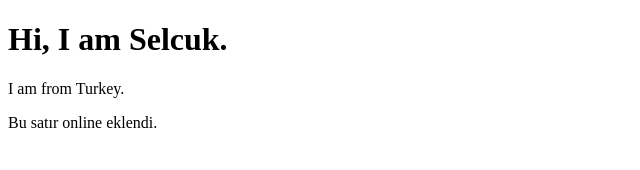
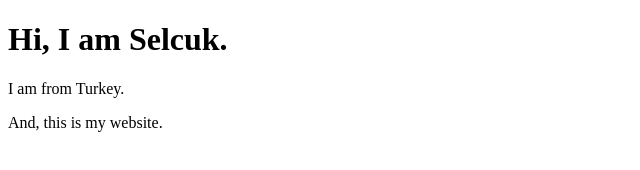
Before and after one commit to selcukaltas/selcukaltas.github.io, a plain HTML site: page index.html in a window 1280 px wide. Shown: the full height of the page, 0-640 px from the left. Drawn offline with Linux system fonts and the light colour scheme.

Commit message:
update index

```diff
--- a/index.html
+++ b/index.html
@@ -8,6 +8,6 @@
 <body>
     <h1>Hi, I am Selcuk.</h1>
     <p>I am from Turkey.</p>
-    <p>Bu satır online eklendi.</p>
+    <p>And, this is my website.</p>
 </body>
 </html>
```
